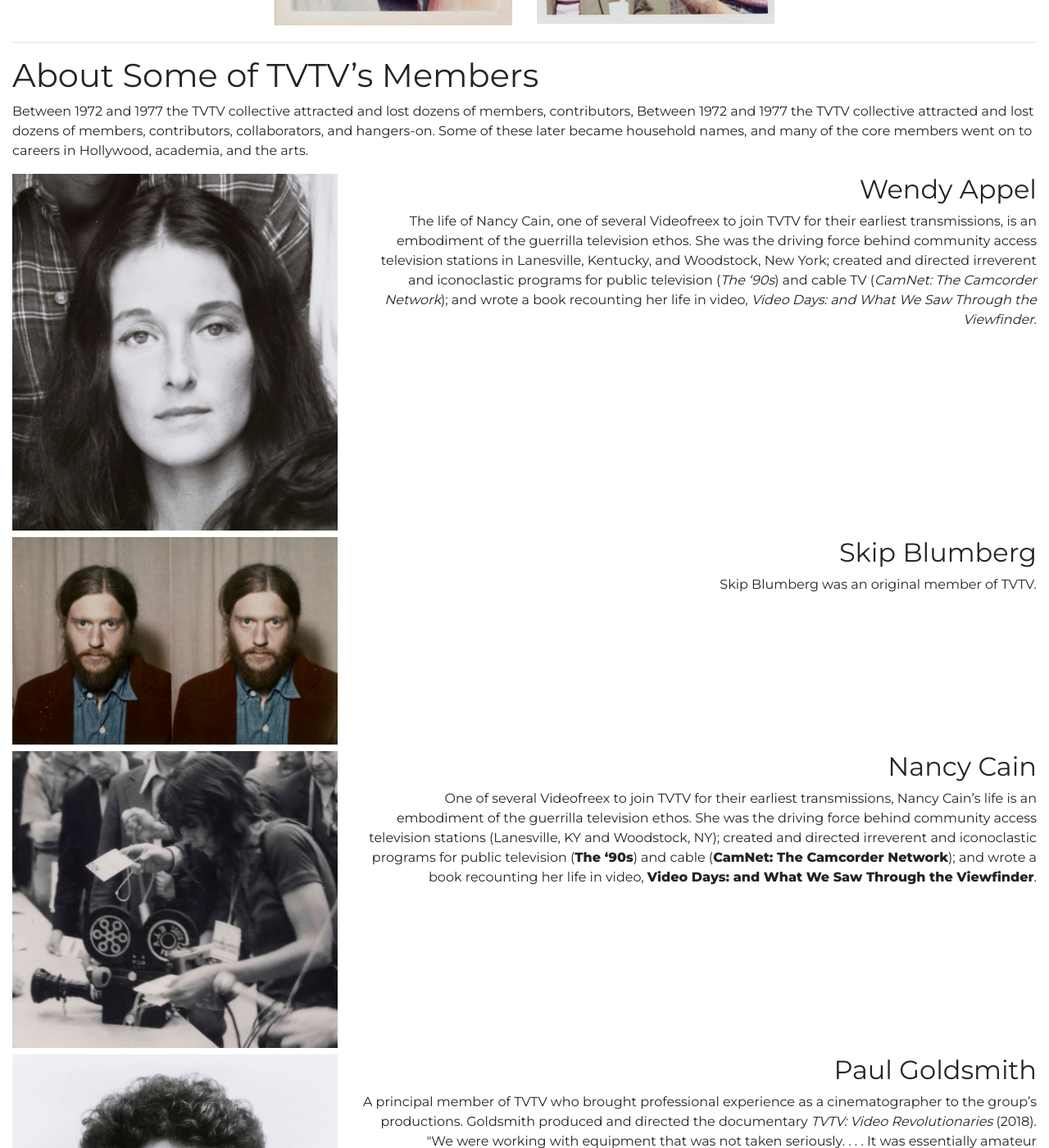
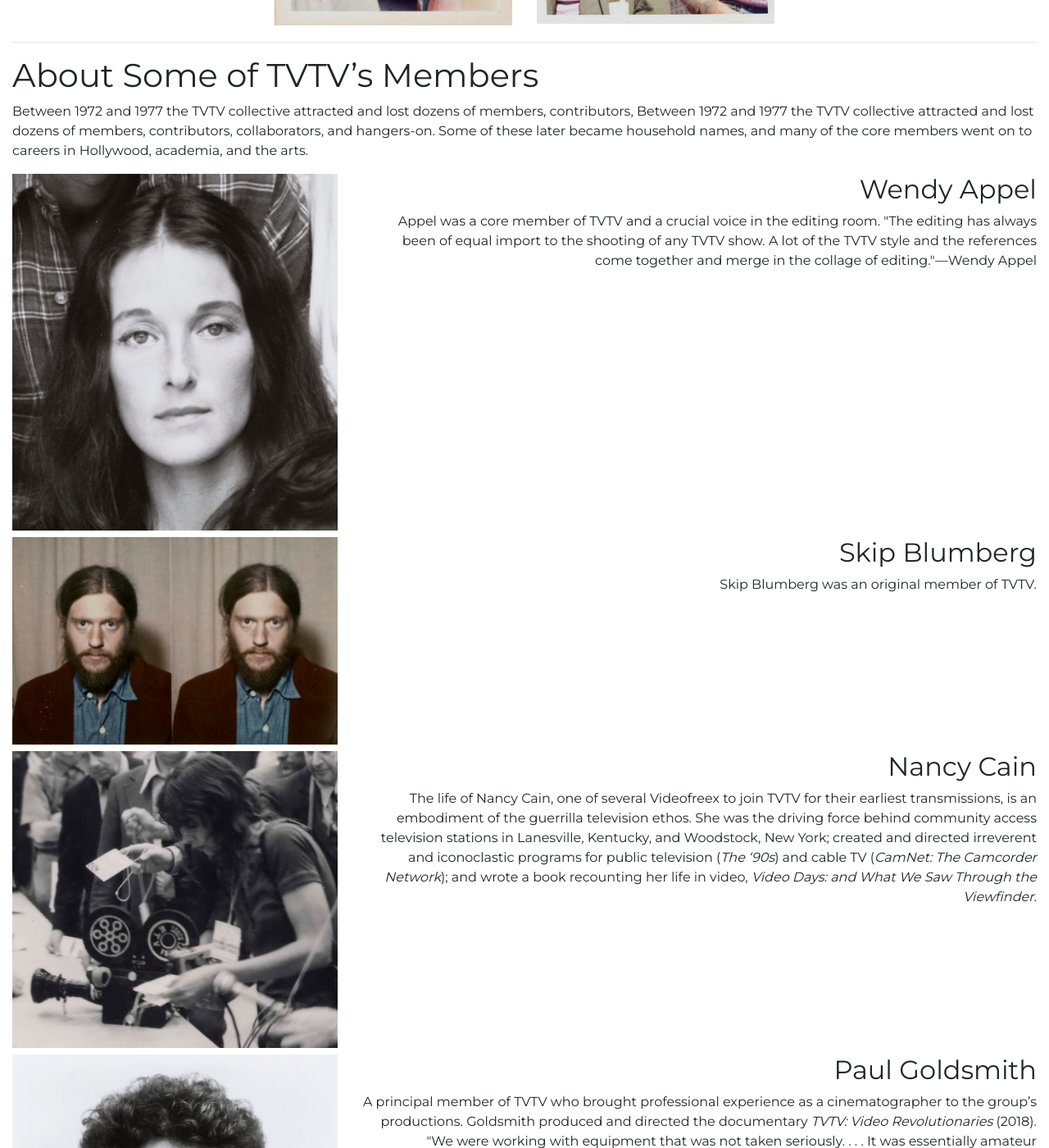
Before and after one commit to BAM-PFA/guerrillatv, a Jekyll site: the page built from index.md, in a window 1280 px wide and 1400 px high, scrolled down 3182 px. Shown: the whole window at 82% size. Built offline with Jekyll 4.4.1, drawn with Linux system fonts in a browser that asks for light colours; nearby versions of some CDN libraries; some web fonts are replaced.

Commit message:
fix typo

```diff
--- a/index.md
+++ b/index.md
@@ -78,7 +78,7 @@ Between 1972 and 1977 the TVTV collective attracted and lost dozens of members,
   <div class="col-md-8 text-right">
     <h2>Wendy Appel</h2>
     <p>
-    The life of Nancy Cain, one of several Videofreex to join TVTV for their earliest transmissions, is an embodiment of the guerrilla television ethos. She was the driving force behind community access television stations in Lanesville, Kentucky, and Woodstock, New York; created and directed irreverent and iconoclastic programs for public television (<i>The ‘90s</i>) and cable TV (<i>CamNet: The Camcorder Network</i>); and wrote a book recounting her life in video, <i>Video Days: and What We Saw Through the Viewfinder</i>.
+    Appel was a core member of TVTV and a crucial voice in the editing room. "The editing has always been of equal import to the shooting of any TVTV show. A lot of the TVTV style and the references come together and merge in the collage of editing."—Wendy Appel
     </p>
   </div>
 </div>
@@ -99,7 +99,9 @@ Between 1972 and 1977 the TVTV collective attracted and lost dozens of members,
   </div>
   <div class="col-md-8 text-right">
     <h2>Nancy Cain</h2>
-    <p>One of several Videofreex to join TVTV for their earliest transmissions, Nancy Cain’s life is an embodiment of the guerrilla television ethos. She was the driving force behind community access television stations (Lanesville, KY and Woodstock, NY); created and directed irreverent and iconoclastic programs for public television (<strong>The ‘90s</strong>) and cable (<strong>CamNet: The Camcorder Network</strong>); and wrote a book recounting her life in video, <strong>Video Days: and What We Saw Through the Viewfinder</strong>.</p>
+    <p>
+    The life of Nancy Cain, one of several Videofreex to join TVTV for their earliest transmissions, is an embodiment of the guerrilla television ethos. She was the driving force behind community access television stations in Lanesville, Kentucky, and Woodstock, New York; created and directed irreverent and iconoclastic programs for public television (<i>The ‘90s</i>) and cable TV (<i>CamNet: The Camcorder Network</i>); and wrote a book recounting her life in video, <i>Video Days: and What We Saw Through the Viewfinder</i>.
+    </p>
   </div>
 </div>
 
```
